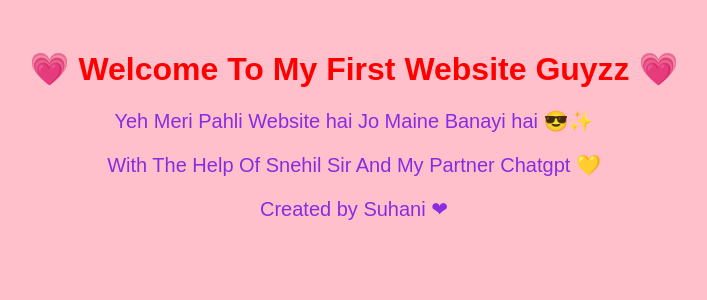
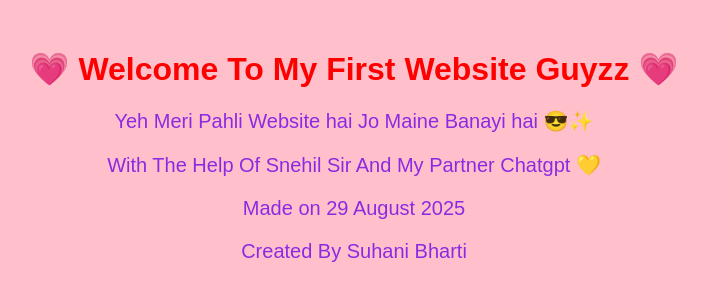
Before and after one commit to suhani2909/Suhani-website, a plain HTML site: page index.html in a window 1280 px wide. Shown: the whole page, without its empty margins (286-993 px from the left). Drawn offline with Linux system fonts and the light colour scheme.

Commit message:
Update index.html

```diff
--- a/index.html
+++ b/index.html
@@ -26,6 +26,7 @@
     <h1>💗 Welcome To My First Website Guyzz 💗</h1>
     <p>Yeh Meri Pahli Website hai Jo Maine Banayi hai 😎✨</p>
     <p> With The Help Of Snehil Sir And My Partner Chatgpt 💛</p>
-    <p>  Created by Suhani ❤</p>
-  </body>
-</html>
+    <p>  Made on 29 August 2025 </p>
+    <p> Created By Suhani Bharti<p/>
+    </body>
+   </html>
```
